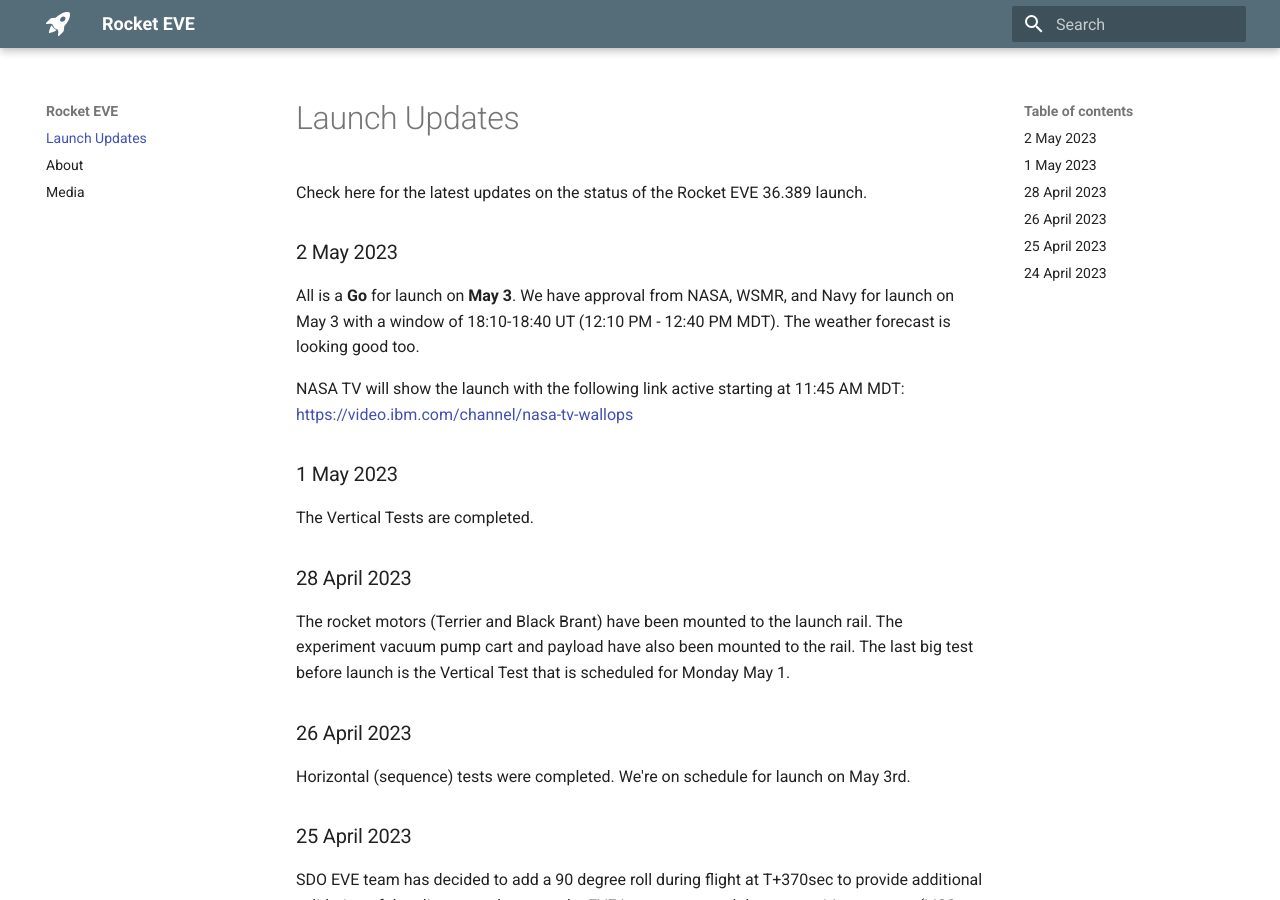
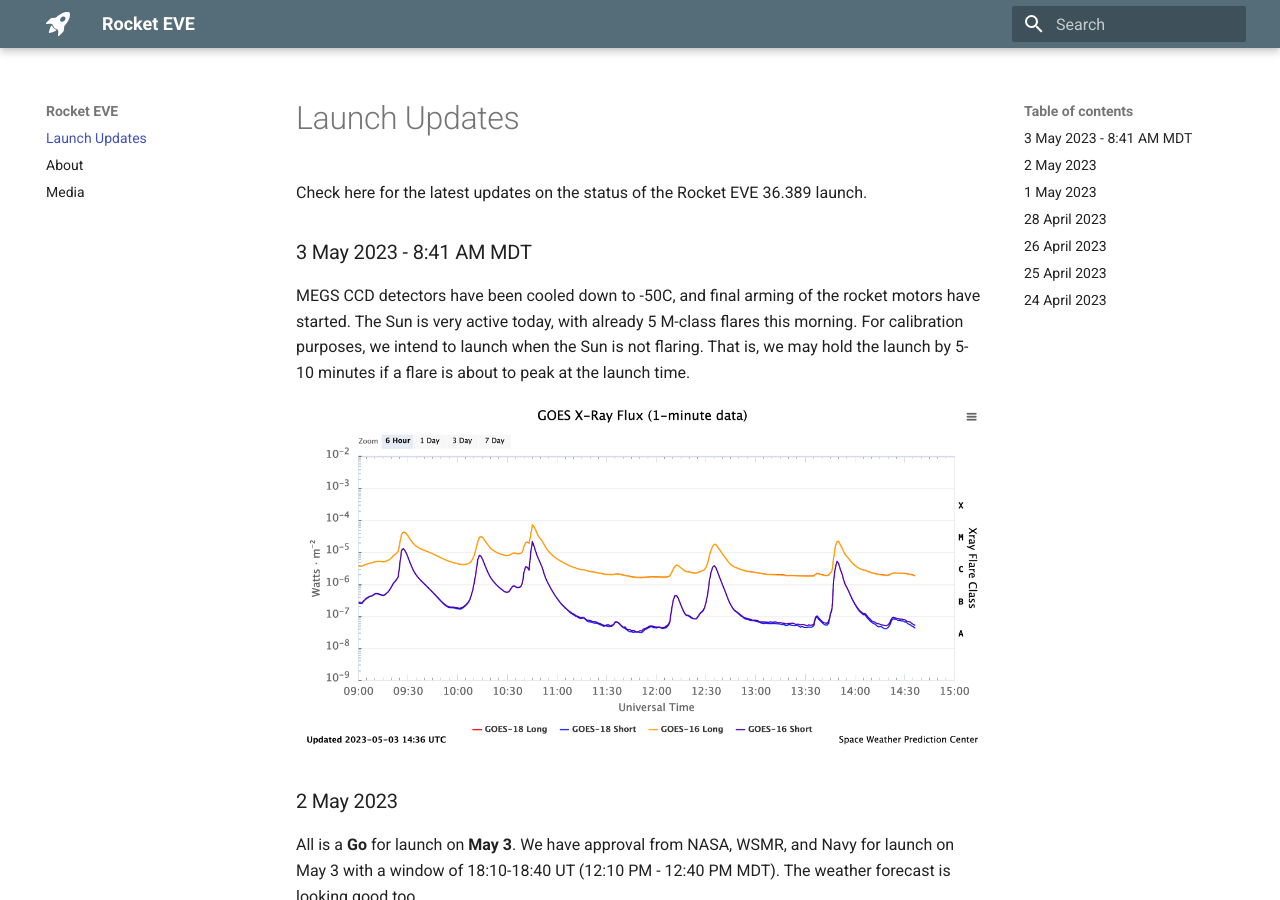
Before and after one commit to rocket-eve/launch-site, an MkDocs documentation site: the page built from docs/index.md, in a window 1280 px wide and 900 px high. Built offline with MkDocs 1.6.1 and Material for MkDocs 9.7.7, drawn with Linux system fonts in a browser that asks for light colours.

Commit message:
add flare plot

```diff
--- a/docs/index.md
+++ b/docs/index.md
@@ -1,6 +1,12 @@
 # Launch Updates
 
 Check here for the latest updates on the status of the Rocket EVE 36.389 launch.
+
+### 3 May 2023 - 8:41 AM MDT
+
+MEGS CCD detectors have been cooled down to -50C, and final arming of the rocket motors have started. The Sun is very active today, with already 5 M-class flares this morning. For calibration purposes, we intend to launch when the Sun is not flaring. That is, we may hold the launch by 5-10 minutes if a flare is about to peak at the launch time.
+
+![Flare-image](img/goes_xray_flux.png)
 
 ### 2 May 2023
 
```
Also changed, not shown: docs/about.md (+1 -1 lines), docs/img/goes_xray_flux.png (added), docs/img/rocket_image.jpg (added).
